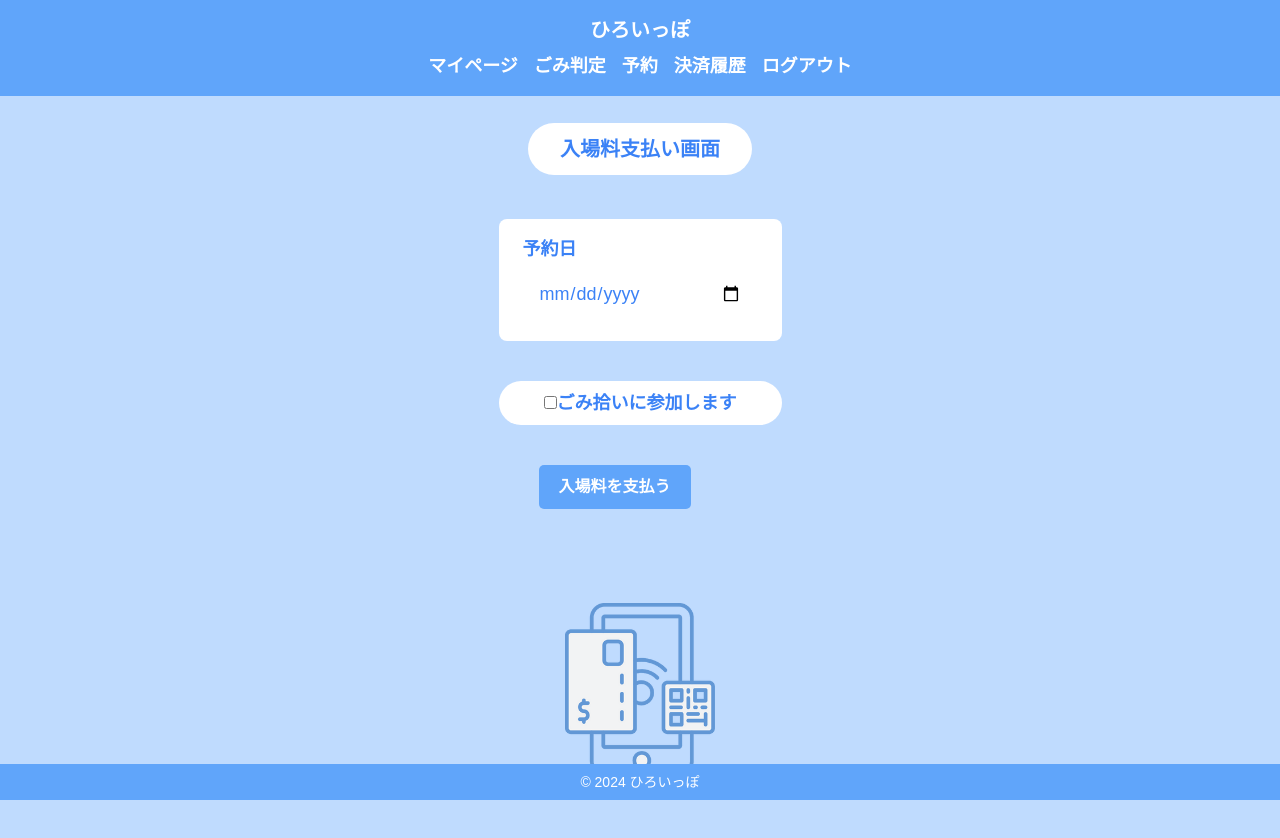
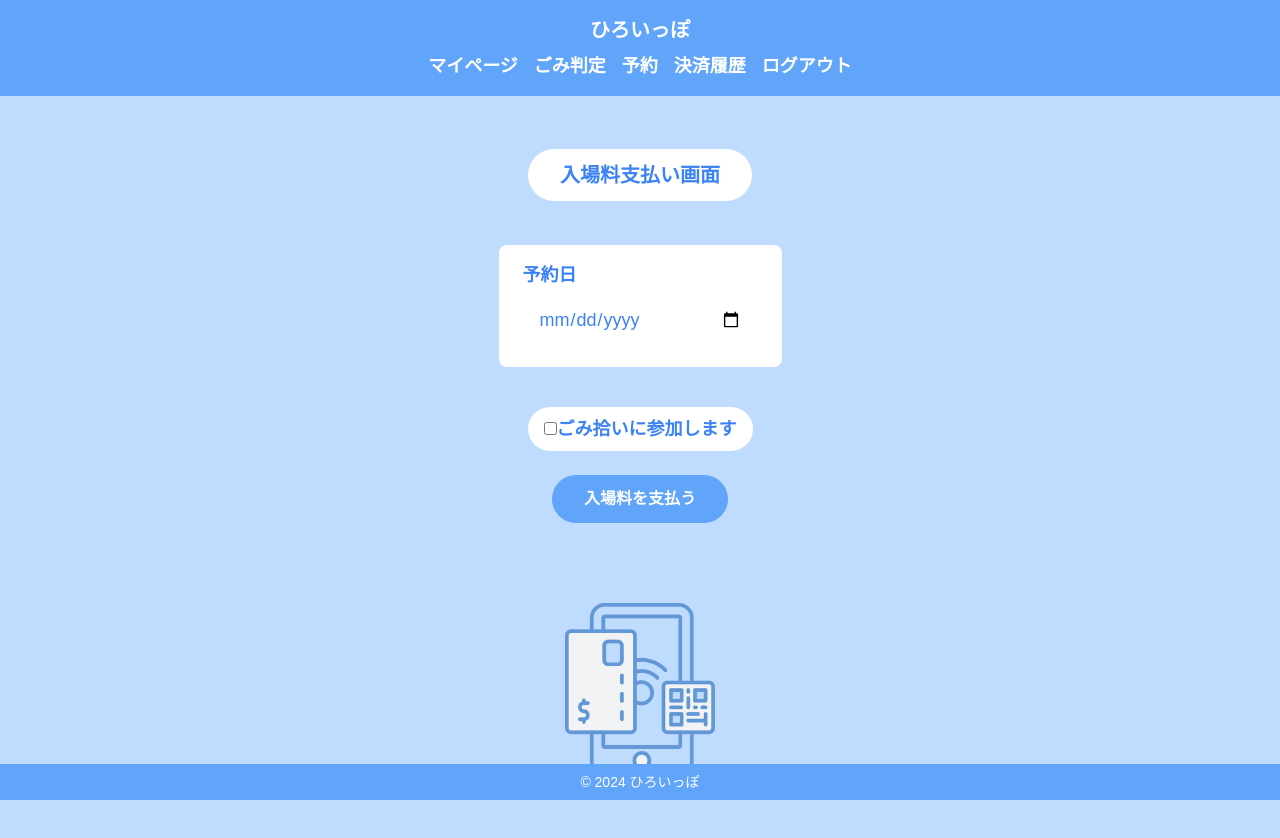
Before and after one commit to ms-engineer-bc24-10/Section_9_team_B, a Next.js app in the folder frontend/: page /payment/one-time-payment in a window 1280 px wide. Shown: the top 838 px of the page. Built offline with nearby package versions, Linux system fonts and the light colour scheme; no server answers.

Commit message:
fix: #98 支払いボタン位置修正

```diff
--- a/frontend/src/app/layout.tsx
+++ b/frontend/src/app/layout.tsx
@@ -26,12 +26,10 @@ export default function RootLayout({
   return (
     <html lang="ja">
       <Head>
-        {/* ビューポートの幅をデバイスの画面幅に設定、モバイルデバイスでウェブサイトを閲覧する際にコンテンツが画面幅に合わせて適切に表示される */}
         <meta name="viewport" content="width=device-width, initial-scale=1.0" />
-        {/* iOSデバイスでWebアプリをフルスクリーンモードで表示 */}
         <meta name="apple-mobile-web-app-capable" content="yes" />
       </Head>
-      <body className="flex flex-col min-h-screen text-base leading-normal touch-manipulation">
+      <body className="flex flex-col min-h-screen text-base leading-normal">
         {/* pathnameが指定したページに含まれる場合のみヘッダーを表示 */}
         {WithHeader.includes(pathname) && <Header />}
 
--- a/frontend/src/app/payment/one-time-payment/page.tsx
+++ b/frontend/src/app/payment/one-time-payment/page.tsx
@@ -21,7 +21,7 @@ function EntryFeePage() {
         </div>
 
         {/* 支払いボタンエリア */}
-        <div className=" w-full text-blue-500 flex justify-center justify-center mb-5">
+        <div className=" w-full text-blue-500 flex justify-center mb-5">
           {' '}
           {/*下に下げて色をかえる（後で微調整）*/} {/* mt-10 で下に配置 */}
           <PaymentButton
--- a/frontend/src/components/PaymentButton.tsx
+++ b/frontend/src/components/PaymentButton.tsx
@@ -57,7 +57,7 @@ const PaymentButton: React.FC<PaymentButtonProps> = ({
   };
 
   return (
-    <div>
+    <div className="flex flex-col items-center">
       {includeDate && (
         <div className="fflex flex-col items-center bg-white rounded-lg px-6 py-4 w-full max-w-md">
           <label
@@ -87,18 +87,8 @@ const PaymentButton: React.FC<PaymentButtonProps> = ({
           ごみ拾いに参加します
         </label>
       )}
+      <br />
       <button
-        style={{
-          margin: 40,
-
-          padding: '10px 20px',
-          fontSize: '16px',
-          backgroundColor: 'bg-white',
-          color: 'white',
-          border: 'none',
-          borderRadius: '5px',
-          cursor: 'pointer',
-        }}
         onClick={handlePayment}
         className={`bg-blue-400 text-white font-bold py-3 px-8 rounded-full hover:bg-blue-400 transition ${className || ''}`} //入場料支払いボタン追加
       >
```
